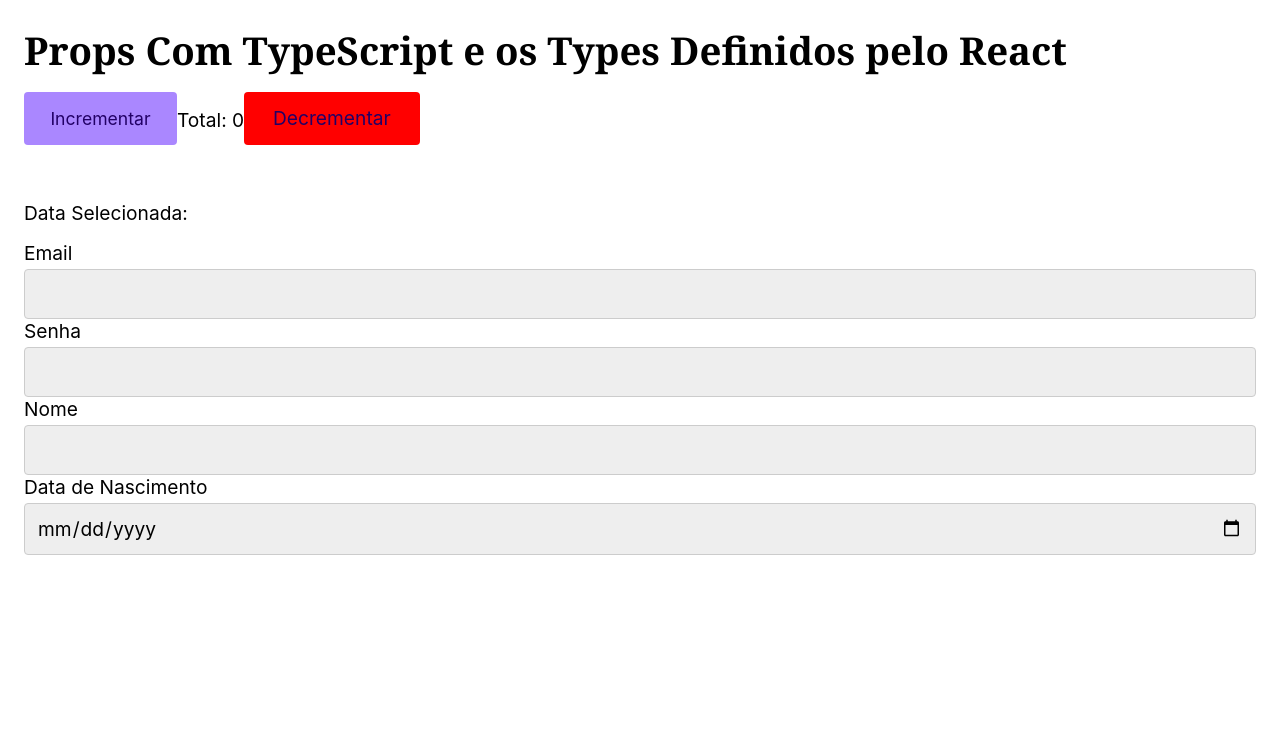
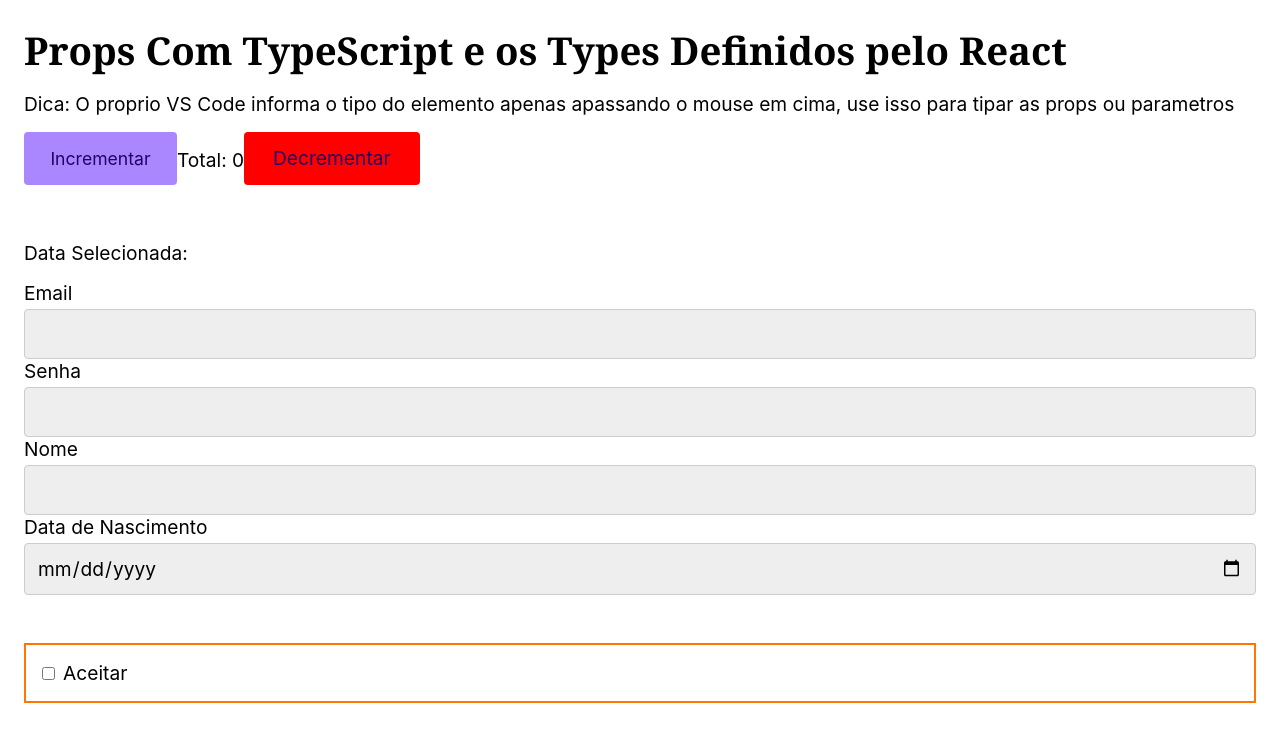
Before and after one commit to LuizGenuino/React-Ts-Origamid, a React (Vite) app: page / in a window 1280 px wide. Shown: the top 742 px of the page. Built offline with nearby package versions, Linux system fonts and the light colour scheme.

Commit message:
feat: add CheckBox component and integrate it into PropsComTypes page

```diff
--- /dev/null
+++ b/src/components/CheckBox.tsx
@@ -0,0 +1,32 @@
+import React from "react";
+
+type CheckBoxProps = {
+  label: string;
+};
+
+const CheckBox = ({ label }: CheckBoxProps) => {
+  const [value, setValue] = React.useState(false);
+
+//   const handleChange: React.ChangeEventHandler<HTMLInputElement> = (event) => {
+//     setValue(event.currentTarget.checked);
+//   };
+
+  return (
+    <label
+      style={{
+        padding: "1rem",
+        border: value ? "2px solid #8D2" : "2px solid #F70",
+      }}
+    >
+      <input
+        type="checkbox"
+        checked={value}
+        // onChange={handleChange} // se for algo complexo utilize funções externas senão faça inline
+        onChange={({ currentTarget }) => setValue(currentTarget.checked)} // como é inline o ts add o type automaticamente
+      />
+      {label}
+    </label>
+  );
+};
+
+export default CheckBox;
--- a/src/pages/PropsComTypes.tsx
+++ b/src/pages/PropsComTypes.tsx
@@ -1,6 +1,7 @@
-import React, { useState } from 'react'
-import Button from '../components/Button';
-import Input from '../components/Input';
+import React, { useState } from "react";
+import Button from "../components/Button";
+import Input from "../components/Input";
+import CheckBox from "../components/CheckBox";
 
 const PropsComTypes = () => {
   const [total, setTotal] = useState(0);
@@ -17,6 +18,10 @@ const PropsComTypes = () => {
   return (
     <>
       <h1>Props Com TypeScript e os Types Definidos pelo React</h1>
+      <p>
+        Dica: O proprio VS Code informa o tipo do elemento apenas apassando o
+        mouse em cima, use isso para tipar as props ou parametros
+      </p>
       <div style={{ display: "flex" }}>
         <Button className="btn" tamanho={"1.1rem"} onClick={incrementar}>
           Incrementar
@@ -38,8 +43,11 @@ const PropsComTypes = () => {
         type="date"
         onChange={(e) => setData(e.target.value)}
       />
+
+      <br /><br />
+      <CheckBox label="Aceitar" />
     </>
   );
-}
+};
 
-export default PropsComTypes
+export default PropsComTypes;
```
